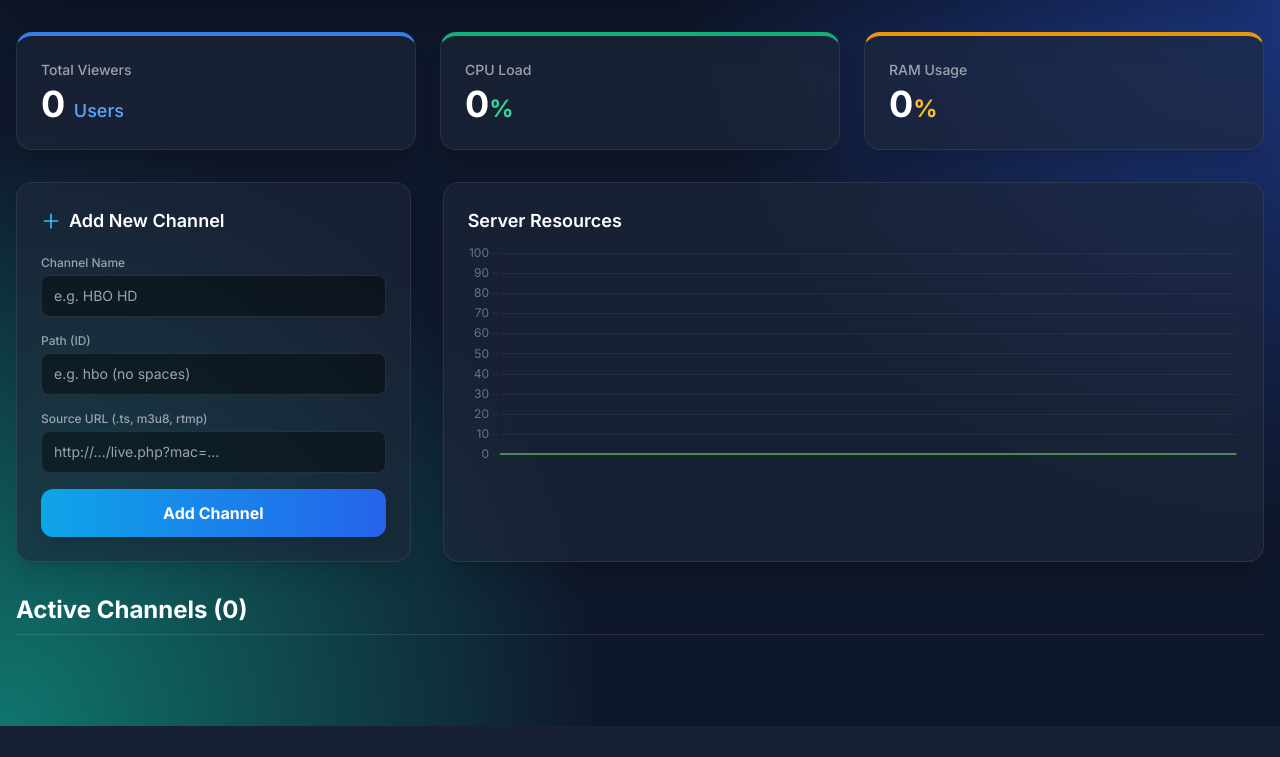
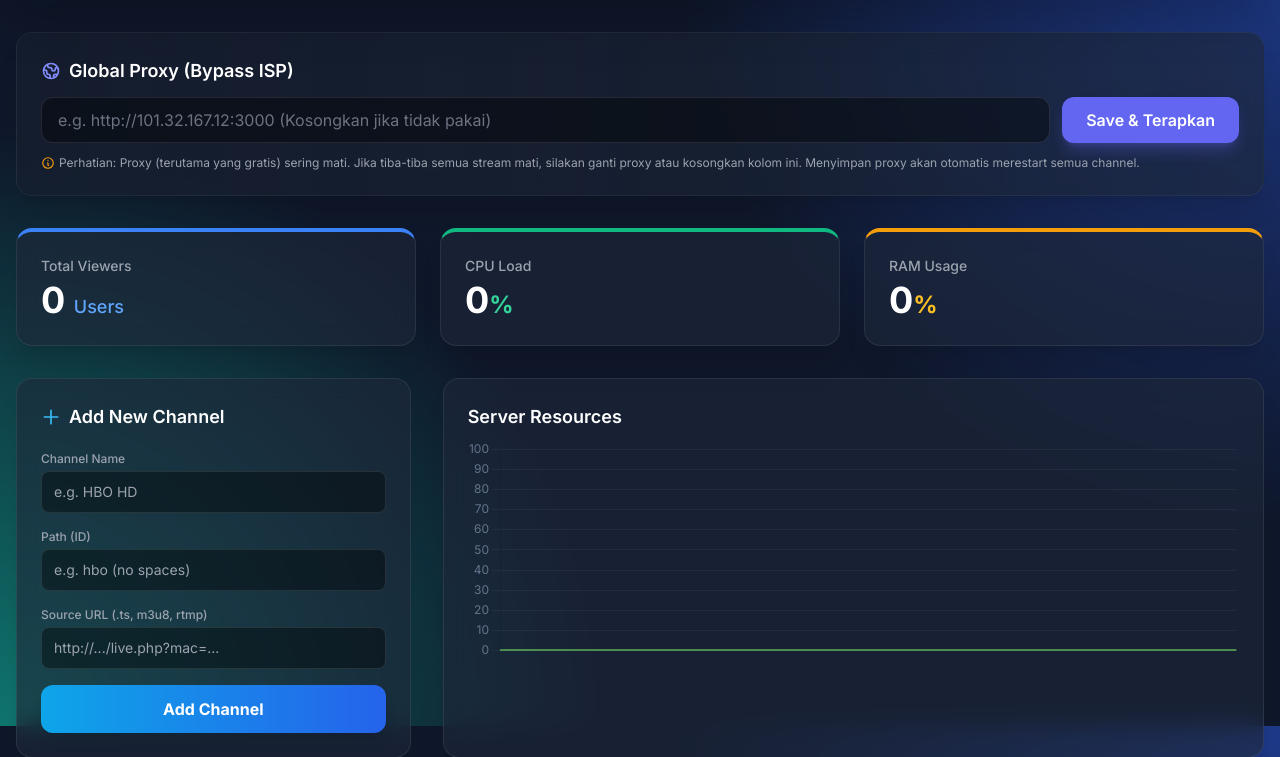
Before and after one commit to muissinanda/NanoStream, a FastAPI app: template templates/dashboard.html in a window 1280 px wide. Shown: the part 74-831 px from the top of the page. Before the commit the page ends 800 px from the top, so only its background shows below. Run offline with FastAPI, Linux system fonts and the light colour scheme; the template is opened without the code that fills it, so the values that code supplies are empty; some libraries are stand-ins or nearby versions.

Commit message:
Add files via upload

```diff
--- a/app.py
+++ b/app.py
@@ -19,6 +19,21 @@ SESSION_TOKEN = "nanostreamer_session_token"
 VALID_USERNAME = "muis24"
 VALID_PASSWORD = "master123"
 DB_FILE = "channels.json"
+
+SETTINGS_FILE = "settings.json"
+
+def load_settings():
+    if not os.path.exists(SETTINGS_FILE):
+        return {"proxy": ""}
+    try:
+        with open(SETTINGS_FILE, "r") as f:
+            return json.load(f)
+    except:
+        return {"proxy": ""}
+
+def save_settings(data):
+    with open(SETTINGS_FILE, "w") as f:
+        json.dump(data, f, indent=4)
 
 # Global state for stream processes
 # mapping path (e.g. 'hbo') to subprocess
@@ -78,19 +93,28 @@ def start_ffmpeg(path, source_url):
         processes[path].terminate()
         processes[path].wait()
 
+    settings = load_settings()
+    proxy = settings.get("proxy", "").strip()
+
     # Mengubah audio menjadi AAC (transcode audio) memakan CPU <1% namun menjamin 100% kompatibel dengan HLS/VLC. Video tetap copy.
     cmd = [
         "ffmpeg", "-y",
         "-reconnect", "1", "-reconnect_streamed", "1", "-reconnect_delay_max", "5",
         "-rw_timeout", "15000000",
-        "-timeout", "10000000",
+        "-timeout", "10000000"
+    ]
+
+    if proxy:
+        cmd.extend(["-http_proxy", proxy])
+
+    cmd.extend([
         "-user_agent", "IPTVSmartersPro",
         "-i", source_url,
         "-map", "0:v:0?", "-map", "0:a:0?",
         "-c:v", "copy", "-c:a", "aac", "-ac", "2", "-b:a", "128k",
         "-max_muxing_queue_size", "1024",
         "-f", "rtsp", "-rtsp_transport", "tcp", f"rtsp://127.0.0.1:8554/{path}"
-    ]
+    ])
 
     # Menyimpan log untuk proses ini (agar mudah di debug jika gagal)
     log_file = open(f"/opt/nanostreamer/log_{path}.txt", "w")
@@ -125,6 +149,23 @@ async def logout():
     response.delete_cookie("session")
     return response
 
+@app.post("/settings/proxy")
+def update_proxy(request: Request, proxy: str = Form("")):
+    if not check_auth(request):
+        return RedirectResponse(url="/")
+
+    settings = load_settings()
+    settings["proxy"] = proxy.strip()
+    save_settings(settings)
+
+    # Restart all active streams to apply proxy
+    db = load_db()
+    for path, ch in db.items():
+        if ch.get("is_active", False):
+            start_ffmpeg(path, ch["source"])
+
+    return RedirectResponse(url="/dashboard", status_code=303)
+
 @app.get("/dashboard", response_class=HTMLResponse)
 async def dashboard(request: Request):
     if not check_auth(request):
@@ -140,10 +181,14 @@ async def dashboard(request: Request):
     if not local_ip:
         local_ip = "127.0.0.1"
 
+    settings = load_settings()
+    current_proxy = settings.get("proxy", "")
+
     context = {
         "request": request,
         "channels": db,
-        "local_ip": local_ip
+        "local_ip": local_ip,
+        "current_proxy": current_proxy
     }
     return templates.TemplateResponse("dashboard.html", context)
 
--- a/templates/dashboard.html
+++ b/templates/dashboard.html
@@ -62,6 +62,24 @@
     </nav>
 
     <div class="container mx-auto px-4 space-y-8">
+
+        <!-- Global Proxy Settings -->
+        <div class="glass-card p-6 rounded-2xl shadow-xl border border-white/5 bg-gradient-to-r from-gray-900/50 to-transparent">
+            <h2 class="text-lg font-semibold text-white mb-3 flex items-center space-x-2">
+                <svg class="w-5 h-5 text-indigo-400" fill="none" stroke="currentColor" viewBox="0 0 24 24"><path stroke-linecap="round" stroke-linejoin="round" stroke-width="2" d="M3.055 11H5a2 2 0 012 2v1a2 2 0 002 2 2 2 0 012 2v2.945M8 3.935V5.5A2.5 2.5 0 0010.5 8h.5a2 2 0 012 2 2 2 0 104 0 2 2 0 012-2h1.064M15 20.488V18a2 2 0 012-2h3.064M21 12a9 9 0 11-18 0 9 9 0 0118 0z"></path></svg>
+                <span>Global Proxy (Bypass ISP)</span>
+            </h2>
+            <form action="/settings/proxy" method="post" class="flex flex-col sm:flex-row gap-3">
+                <input type="text" name="proxy" value="{{ current_proxy }}" placeholder="e.g. http://101.32.167.12:3000 (Kosongkan jika tidak pakai)" class="flex-1 bg-black/40 border border-white/10 text-white px-4 py-2.5 rounded-xl focus:outline-none focus:ring-2 focus:ring-indigo-500 focus:border-transparent transition-all placeholder-gray-500">
+                <button type="submit" class="bg-indigo-500 hover:bg-indigo-600 text-white font-semibold py-2.5 px-6 rounded-xl transition duration-200 shadow-lg shadow-indigo-500/30 whitespace-nowrap">
+                    Save & Terapkan
+                </button>
+            </form>
+            <p class="text-gray-400 text-xs mt-3 flex items-center space-x-1">
+                <svg class="w-3.5 h-3.5 text-amber-500" fill="none" stroke="currentColor" viewBox="0 0 24 24"><path stroke-linecap="round" stroke-linejoin="round" stroke-width="2" d="M13 16h-1v-4h-1m1-4h.01M21 12a9 9 0 11-18 0 9 9 0 0118 0z"></path></svg>
+                <span>Perhatian: Proxy (terutama yang gratis) sering mati. Jika tiba-tiba semua stream mati, silakan ganti proxy atau kosongkan kolom ini. Menyimpan proxy akan otomatis merestart semua channel.</span>
+            </p>
+        </div>
         <!-- Top Stats Row -->
         <div class="grid grid-cols-1 md:grid-cols-3 gap-6">
             <div class="glass-card p-6 rounded-2xl shadow-xl border-t-4 border-t-blue-500 relative overflow-hidden">
```
